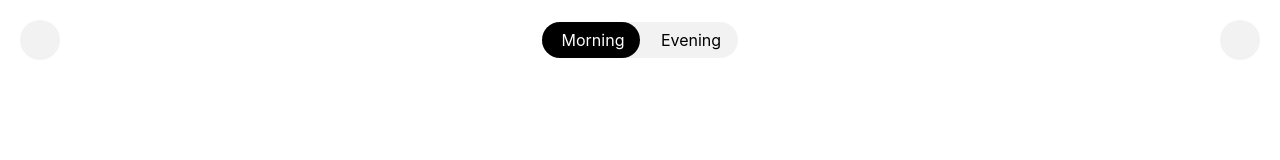
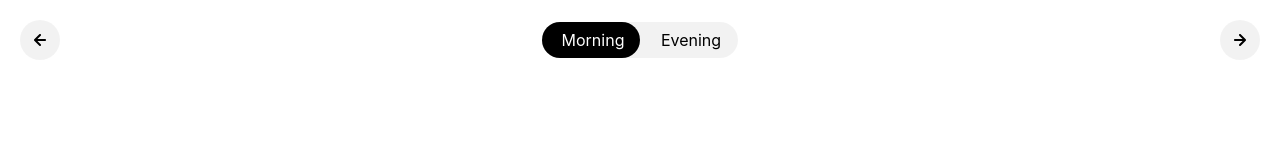
Before and after one commit to isabel-anastasiadis/lectionary, a React (Create React App) app in the folder new/: page / in a window 1280 px wide. Shown: the top 160 px of the page. Built offline with nearby package versions, Linux system fonts and the light colour scheme; a web font is replaced by a local one.

Commit message:
add icons

```diff
--- a/new/src/App.tsx
+++ b/new/src/App.tsx
@@ -17,9 +17,9 @@ const App = () => {
   return (
     <Wrapper className={timeOfDay === 'evening' ? dark : ''}>
       <Nav>
-        <Button shape="circ" onClick={()=>{console.log('hi')}}/>
+        <Button shape="circ" icon={'arrow'} iconRotate={'90'} onClick={()=>{console.log('hi')}}/>
         <Toggle options={[{value: 'morning', content: 'Morning'}, {value: 'evening', content: 'Evening'}]} selected={timeOfDay} onChange={setTimeOfDay}/>
-        <Button shape="circ" onClick={()=>{console.log('hi')}}/>
+        <Button shape="circ" icon={'arrow'} iconRotate={'-90'} onClick={()=>{console.log('hi')}}/>
       </Nav>
     </Wrapper>
   );
--- a/new/src/Button.tsx
+++ b/new/src/Button.tsx
@@ -1,6 +1,7 @@
 import React from 'react';
 import { styled } from './stitches.config';
 import type * as Stitches from '@stitches/react';
+import Icon from './Icon'
 
 export const StyledButton = styled('button', {
   border: 'none',
@@ -26,7 +27,7 @@ export const StyledButton = styled('button', {
         borderRadius: '999px',
       },
     },
-    type: {
+    style: {
       primary: {
         backgroundColor: '$foreground',
         color: '$background',
@@ -54,22 +55,30 @@ export const StyledButton = styled('button', {
     },
   },
   defaultVariants: {
-    type: 'secondary',
+    style: 'secondary',
     shape: 'rect',
   }
 });
 
+
 type ButtonVariants = Stitches.VariantProps<typeof StyledButton>
 
 interface ButtonProps {
-  children?: React.ReactChildren
+  children?: React.ReactNode
   onClick: () => void
   shape?: ButtonVariants['shape']
+  style?: ButtonVariants['style']
+  icon?: string
+  iconRotate?: string
+  iconColor?: string
 }
 
-const Button = ({children, onClick, shape}: ButtonProps) => {
+const Button = ({children, onClick, shape, style, icon, iconRotate, iconColor}: ButtonProps) => {
   return (
-    <StyledButton shape={shape} onClick={onClick}>{children}</StyledButton>
+    <StyledButton shape={shape} style={style} onClick={onClick}>
+      {icon ? <Icon rotate={iconRotate} name={icon} color={iconColor}/> : null}
+      {children}
+    </StyledButton>
   )
 }
 
--- /dev/null
+++ b/new/src/Icon.tsx
@@ -0,0 +1,31 @@
+import { styled } from './stitches.config';
+
+interface IconProps {
+    name: string
+    color?: string
+    rotate?: string
+}
+
+const icons = [
+    {
+        name: 'arrow',
+        width: 12,
+        height: 12,
+        viewBox: '0 0 12 12',
+        path: 'M6 0C6.55228 0 7 0.447715 7 1V8.58579L10.2929 5.29289C10.6834 4.90237 11.3166 4.90237 11.7071 5.29289C12.0976 5.68342 12.0976 6.31658 11.7071 6.70711L6.70711 11.7071C6.31658 12.0976 5.68342 12.0976 5.29289 11.7071L0.292893 6.70711C-0.0976311 6.31658 -0.0976311 5.68342 0.292893 5.29289C0.683417 4.90237 1.31658 4.90237 1.70711 5.29289L5 8.58579V1C5 0.447715 5.44772 0 6 0Z',
+    },
+]
+
+const StyledIcon = styled('svg', {})
+
+const Icon = ({name, color, rotate}: IconProps) => {
+    const icon = icons.find(item => item.name === name && item);
+    const rotation = 'rotate(' + rotate + 'deg)';
+    return (
+        <StyledIcon css={{transform: rotation}} fill={color ? color : 'currentColor'} width={icon?.width} height={icon?.height} viewBox={icon?.viewBox} xmlns="http://www.w3.org/2000/svg">
+            <path d={icon?.path}/>
+        </StyledIcon>
+    )
+}
+
+export default Icon
```
